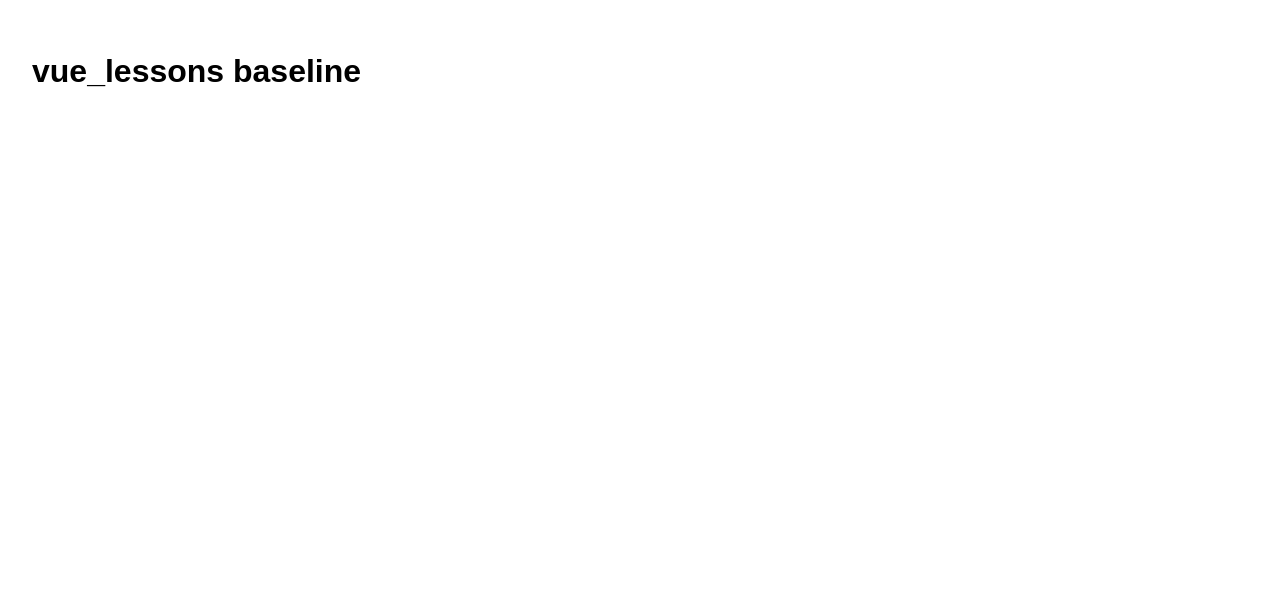
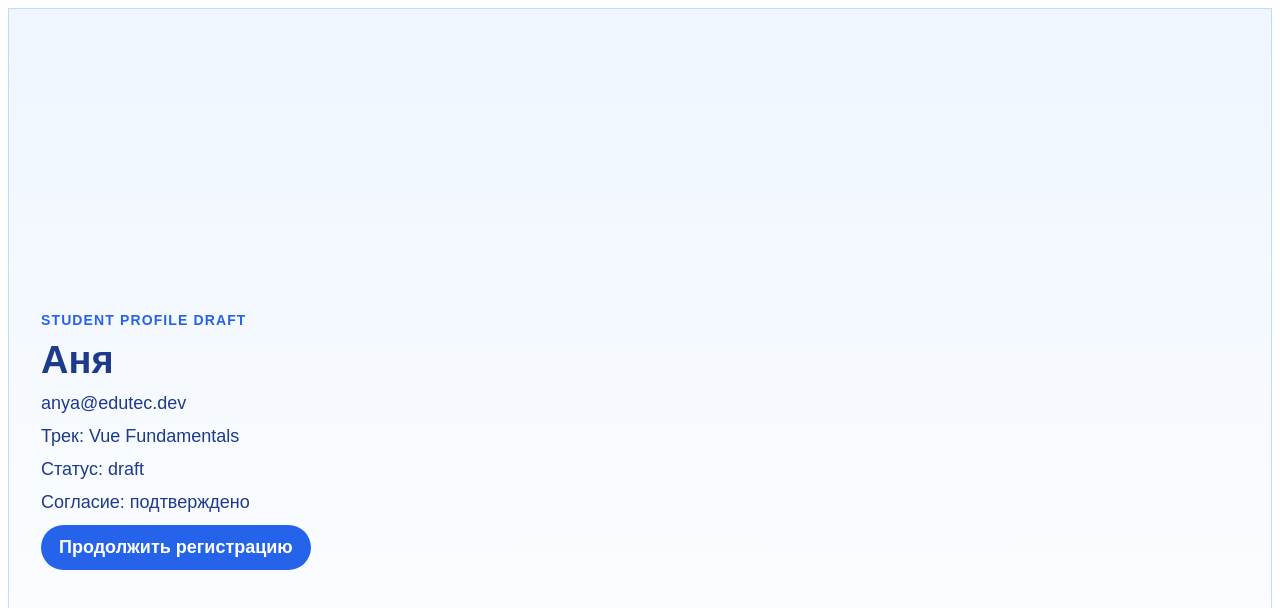
Before and after one commit to angularWorkshop/vue_lessons, a Vue app: page / in a window 1280 px wide. Shown: the top 608 px of the page. Built offline with nearby package versions, Linux system fonts and the light colour scheme.

Commit message:
feat: add vue answer-topic-03-exercise-02-profile-form-state solution

```diff
--- a/src/App.vue
+++ b/src/App.vue
@@ -1,16 +1,77 @@
 <script setup>
-const title = 'vue_lessons baseline';
+import { reactive } from 'vue';
+import { profileFormSeed } from './profile-form-seed.js';
+
+const profileForm = reactive({
+  fields: {
+    name: profileFormSeed.name,
+    email: profileFormSeed.email,
+    track: profileFormSeed.track,
+  },
+  agreement: {
+    accepted: profileFormSeed.agreementAccepted,
+  },
+  meta: {
+    status: profileFormSeed.status,
+  },
+  ui: {
+    submitLabel: profileFormSeed.submitLabel,
+  },
+});
 </script>
 
 <template>
-  <main class="app">
-    <h1>{{ title }}</h1>
-  </main>
+  <section class="profile-form">
+    <p class="eyebrow">Student Profile Draft</p>
+    <h1>{{ profileForm.fields.name }}</h1>
+    <p>{{ profileForm.fields.email }}</p>
+    <p>Трек: {{ profileForm.fields.track }}</p>
+    <p>Статус: {{ profileForm.meta.status }}</p>
+    <p>Согласие: {{ profileForm.agreement.accepted ? 'подтверждено' : 'не подтверждено' }}</p>
+    <button type="button">{{ profileForm.ui.submitLabel }}</button>
+  </section>
 </template>
 
 <style scoped>
-.app {
-  padding: 24px;
+.profile-form {
+  min-height: 100vh;
+  padding: 32px;
+  display: grid;
+  gap: 12px;
+  align-content: center;
+  background: linear-gradient(180deg, #eff6ff 0%, #ffffff 100%);
+  color: #1e3a8a;
   font-family: Arial, sans-serif;
+  border: 1px solid #bfdbfe;
+}
+
+.eyebrow {
+  margin: 0;
+  font-size: 14px;
+  font-weight: 700;
+  letter-spacing: 0.08em;
+  text-transform: uppercase;
+  color: #2563eb;
+}
+
+h1 {
+  margin: 0;
+  font-size: 38px;
+  line-height: 1.1;
+}
+
+p, button {
+  margin: 0;
+  font-size: 18px;
+}
+
+button {
+  width: fit-content;
+  padding: 12px 18px;
+  border: 0;
+  border-radius: 999px;
+  background: #2563eb;
+  color: #fff;
+  font-weight: 700;
 }
 </style>
--- /dev/null
+++ b/src/profile-form-seed.js
@@ -0,0 +1,8 @@
+export const profileFormSeed = {
+  name: 'Аня',
+  email: 'anya@edutec.dev',
+  track: 'Vue Fundamentals',
+  agreementAccepted: true,
+  status: 'draft',
+  submitLabel: 'Продолжить регистрацию',
+};
```
Also changed, not shown: src/main.js (line endings or trailing spaces), 2 other files (tests, documents, lock files or other folders).
